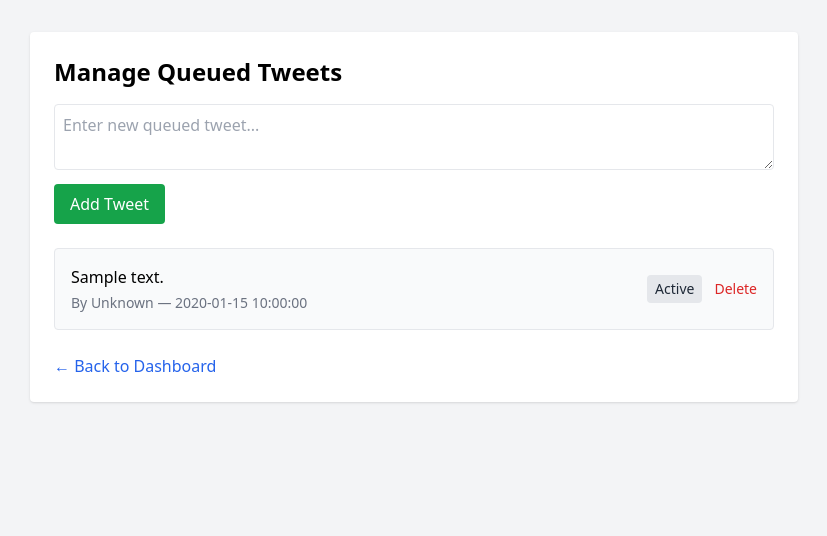
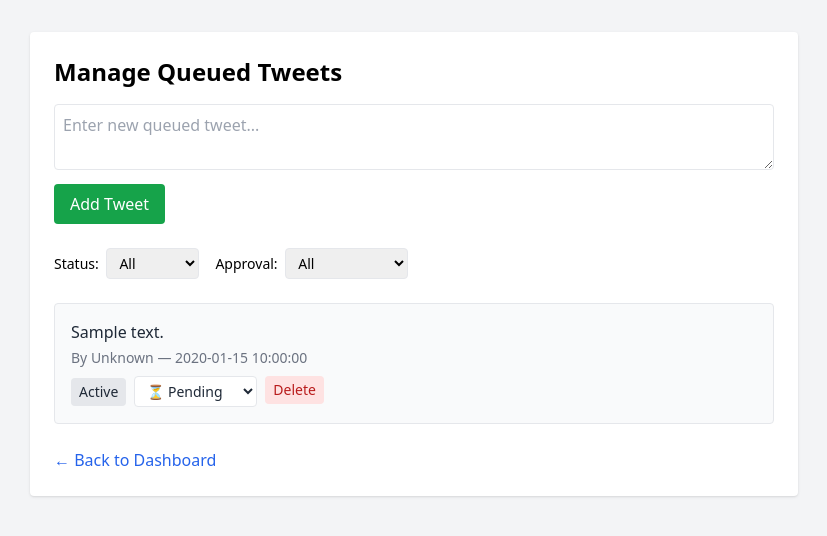
Before and after one commit to azamPro/automate-tweets, a PHP site: page /manage_queue.php in a window 1280 px wide. Shown: the top 536 px of the page, without its empty margins (226-1053 px from the left). Run offline with PHP 8.4, Linux system fonts and the light colour scheme; the visitor is signed in with stand-in values (Sample User, id 1); tables that the repository leaves empty or names only in its code hold one stand-in row (values such as "Sample post"); some libraries are stand-ins or nearby versions.

Commit message:
add is approve it with queue tweets

```diff
--- a/tweet-admin/manage_queue.php
+++ b/tweet-admin/manage_queue.php
@@ -5,6 +5,33 @@ if (!isset($_SESSION['user'])) {
     exit;
 }
 require 'config.php';
+
+$filterStatus = $_GET['status'] ?? '';
+$filterApproval = $_GET['approved'] ?? '';
+
+$whereClauses = [];
+$params = [];
+
+if ($filterStatus !== '') {
+    $whereClauses[] = 'q.status = ?';
+    $params[] = $filterStatus;
+}
+
+if ($filterApproval !== '') {
+    if ($filterApproval === 'pending') {
+        $whereClauses[] = 'q.approved IS NULL';
+    } else {
+        $whereClauses[] = 'q.approved = ?';
+        $params[] = (int)$filterApproval;
+    }
+}
+
+$whereSQL = $whereClauses ? 'WHERE ' . implode(' AND ', $whereClauses) : '';
+
+$stmt = $pdo->prepare("SELECT q.*, u.username FROM queued_tweets q LEFT JOIN users u ON q.created_by = u.id $whereSQL ORDER BY q.approved IS NULL DESC, q.created_at DESC");
+$stmt->execute($params);
+$tweets = $stmt->fetchAll();
+
 
 $userId = $_SESSION['user_id'] ?? 1;
 $username = $_SESSION['user'];
@@ -28,8 +55,18 @@ if (isset($_GET['delete'])) {
 }
 
 // Fetch tweets
-$stmt = $pdo->query("SELECT q.*, u.username FROM queued_tweets q LEFT JOIN users u ON q.created_by = u.id ORDER BY q.created_at DESC");
-$tweets = $stmt->fetchAll();
+if ($_SERVER['REQUEST_METHOD'] === 'POST') {
+        if (isset($_POST['change_status_id']) && isset($_POST['new_status'])) {
+        $id = intval($_POST['change_status_id']);
+        $newStatus = $_POST['new_status'] === 'pending' ? null : intval($_POST['new_status']);
+        $stmt = $pdo->prepare("UPDATE queued_tweets SET approved = ? WHERE id = ?");
+        $stmt->execute([$newStatus, $id]);
+    }
+
+
+    header("Location: manage_queue.php");
+    exit;
+}
 ?>
 
 <!DOCTYPE html>
@@ -48,6 +85,25 @@ $tweets = $stmt->fetchAll();
             <button type="submit" class="bg-green-600 text-white px-4 py-2 rounded w-full md:w-auto">Add Tweet</button>
         </form>
 
+        <form method="GET" class="mb-6 flex flex-wrap gap-4 items-center">
+            <label class="text-sm">Status:
+                <select name="status" onchange="this.form.submit()" class="ml-1 px-2 py-1 border rounded">
+                    <option value="">All</option>
+                    <option value="pending" <?= $filterStatus === 'pending' ? 'selected' : '' ?>>Pending</option>
+                    <option value="posted" <?= $filterStatus === 'posted' ? 'selected' : '' ?>>Posted</option>
+                </select>
+            </label>
+
+            <label class="text-sm">Approval:
+                <select name="approved" onchange="this.form.submit()" class="ml-1 px-2 py-1 border rounded">
+                    <option value="">All</option>
+                    <option value="pending" <?= $filterApproval === 'pending' ? 'selected' : '' ?>>⏳ Pending</option>
+                    <option value="1" <?= $filterApproval === '1' ? 'selected' : '' ?>>✅ Approved</option>
+                    <option value="0" <?= $filterApproval === '0' ? 'selected' : '' ?>>❌ Rejected</option>
+                </select>
+            </label>
+        </form>
+
         <div class="space-y-4">
             <?php foreach ($tweets as $row): ?>
                 <?php
@@ -58,15 +114,31 @@ $tweets = $stmt->fetchAll();
                         default => 'bg-gray-200 text-gray-800'
                     };
                 ?>
-                <div class="p-4 border rounded bg-gray-50 flex flex-col md:flex-row justify-between items-start md:items-center">
-                    <div class="mb-2 md:mb-0">
-                        <div class="mb-1"><?= htmlspecialchars($row['content']) ?></div>
+                <div class="p-4 border rounded bg-gray-50 space-y-2">
+                    <div>
+                        <div class="mb-1 font-medium text-gray-800"><?= htmlspecialchars($row['content']) ?></div>
                         <div class="text-sm text-gray-500">By <?= htmlspecialchars($row['username'] ?? 'Unknown') ?> — <?= $row['created_at'] ?></div>
                     </div>
-                    <div class="flex items-center space-x-3 mt-2 md:mt-0">
+
+                    <div class="flex flex-wrap items-center gap-2">
                         <span class="px-2 py-1 text-sm rounded <?= $badgeColor ?>"><?= ucfirst($status) ?></span>
-                         <?php if ($role === 'admin'): ?>
-                        <a href="?delete=<?= $row['id'] ?>" class="text-red-600 hover:underline text-sm">Delete</a>
+
+                        <?php if ($role === 'admin'): ?>
+                            <div class="flex gap-2 flex-wrap">
+
+                                    <form method="POST" class="inline">
+                                        <input type="hidden" name="change_status_id" value="<?= $row['id'] ?>">
+                                        <select name="new_status" onchange="this.form.submit()" class="px-2 py-1 text-sm rounded border bg-white text-gray-800">
+                                            <option value="pending" <?= is_null($row['approved']) ? 'selected' : '' ?>>⏳ Pending</option>
+                                            <option value="1" <?= $row['approved'] === '1' || $row['approved'] === 1 ? 'selected' : '' ?>>✅ Approved</option>
+                                            <option value="0" <?= $row['approved'] === '0' || $row['approved'] === 0 ? 'selected' : '' ?>>❌ Rejected</option>
+                                        </select>
+                                    </form>
+                                <form method="POST">
+                                    <input type="hidden" name="delete" value="<?= $row['id'] ?>">
+                                    <button type="submit" class="bg-red-100 text-red-700 text-sm px-2 py-1 rounded hover:bg-red-200">Delete</button>
+                                </form>
+                            </div>
                         <?php endif; ?>
                     </div>
                 </div>
```
Also changed, not shown: 1 other file.
